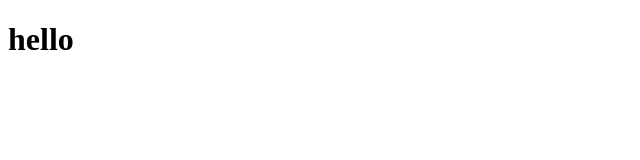
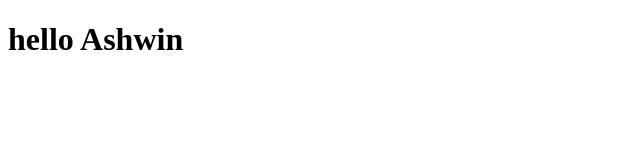
Before and after one commit to Asbendra8707/Shiv, a plain HTML site: page index.html in a window 1280 px wide. Shown: the whole page, without its empty margins (0-640 px from the left). Drawn offline with Linux system fonts and the light colour scheme.

Commit message:
Update index.html

```diff
--- a/index.html
+++ b/index.html
@@ -6,6 +6,6 @@
     <title>Document</title>
 </head>
 <body>
-    <h1>hello</h1>
+    <h1>hello Ashwin</h1>
 </body>
 </html>
```
